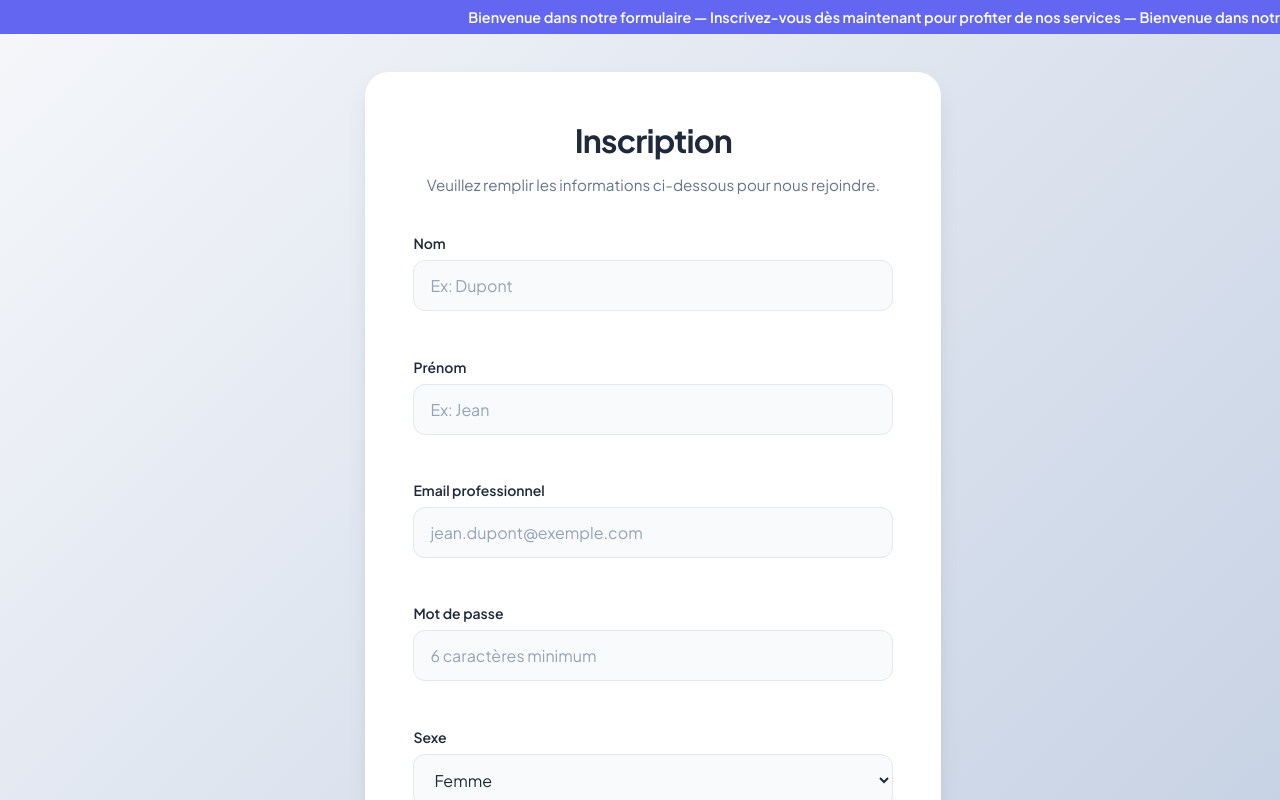
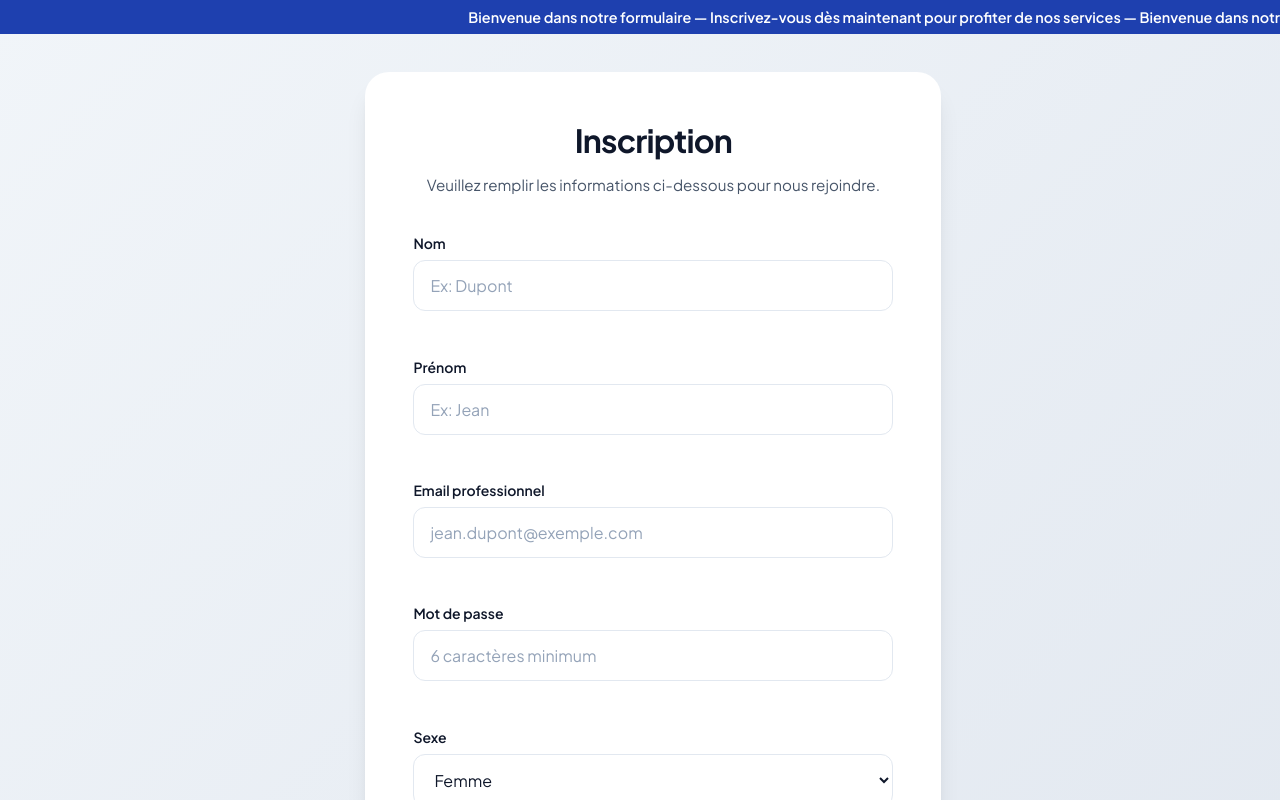
Before and after one commit to cha454/formulaire-firebase, a React (Vite) app: page / in a window 1280 px wide. Shown: the top 800 px of the page. Built offline with nearby package versions, Linux system fonts and the light colour scheme; no server answers.

Commit message:
Design : application d'une palette de couleurs professionnelle (Navy & Slate)

```diff
--- a/src/style.css
+++ b/src/style.css
@@ -1,14 +1,15 @@
 :root {
-  --primary: #6366f1;
-  --primary-hover: #4f46e5;
-  --bg-gradient: linear-gradient(135deg, #f5f7fa 0%, #c3cfe2 100%);
-  --text-main: #1e293b;
-  --text-muted: #64748b;
-  --error: #ef4444;
-  --success: #22c55e;
+  --primary: #1e40af; /* Bleu Royal Professionnel */
+  --primary-hover: #1e3a8a;
+  --bg-gradient: linear-gradient(135deg, #f1f5f9 0%, #e2e8f0 100%);
+  --text-main: #0f172a; /* Bleu Nuit Profond */
+  --text-muted: #475569;
+  --error: #be123c;
+  --success: #15803d;
   --white: #ffffff;
-  --input-bg: #f8fafc;
-  --shadow: 0 10px 25px -5px rgba(0, 0, 0, 0.1), 0 8px 10px -6px rgba(0, 0, 0, 0.1);
+  --input-bg: #ffffff;
+  --shadow: 0 1px 3px 0 rgba(0, 0, 0, 0.1), 0 1px 2px -1px rgba(0, 0, 0, 0.1);
+  --container-shadow: 0 20px 25px -5px rgba(0, 0, 0, 0.1), 0 8px 10px -6px rgba(0, 0, 0, 0.1);
 }
 
 .marquee-container {
@@ -54,7 +55,7 @@ body {
   background-color: var(--white);
   padding: 3rem;
   border-radius: 24px;
-  box-shadow: var(--shadow);
+  box-shadow: var(--container-shadow);
   width: 90%;
   max-width: 480px;
   margin: 2rem auto;
```
